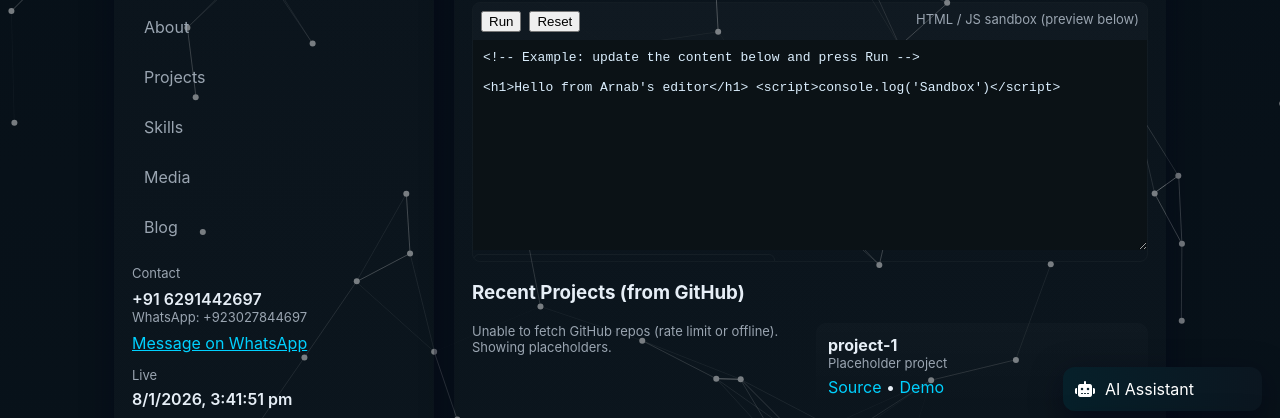
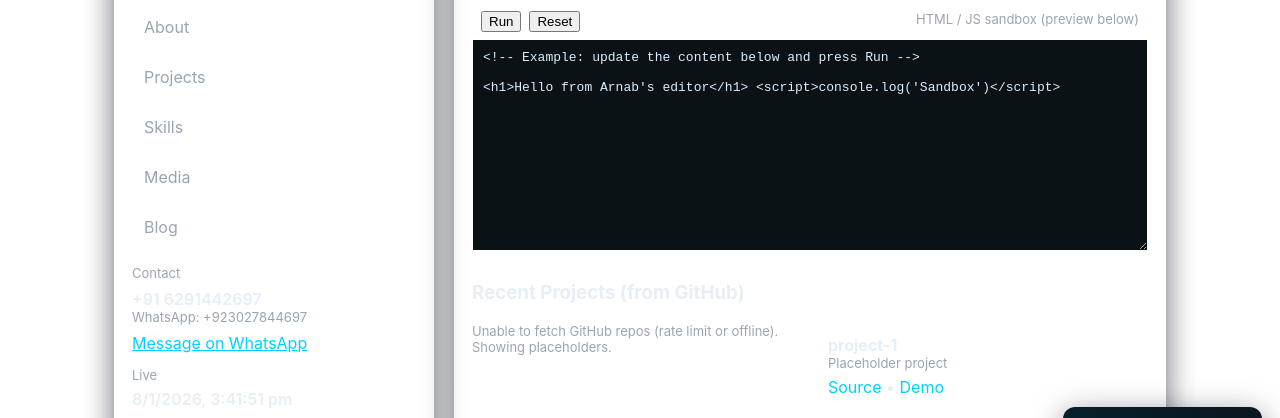
Before and after one commit to NjabuloJf/Test, a plain HTML site: page index.html in a window 1280 px wide. Shown: the part 263-681 px from the top of the page. Drawn offline with nearby package versions, Linux system fonts and the light colour scheme; no server answers.

Commit message:
Update index.html

```diff
--- a/index.html
+++ b/index.html
@@ -9,13 +9,28 @@
   <script src="https://cdnjs.cloudflare.com/ajax/libs/highlight.js/11.8.0/highlight.min.js"></script>
   <script src="https://cdn.jsdelivr.net/npm/particles.js@2.0.0/particles.min.js"></script>
   <link rel="stylesheet" href="https://cdnjs.cloudflare.com/ajax/libs/font-awesome/6.5.0/css/all.min.css" />  <style>
-    :root{
-      --bg:#0b0f14; --card:#0f1720; --muted:#9aa5b1; --accent:#00d1ff; --glass: rgba(255,255,255,0.03);
-      --glass-2: rgba(255,255,255,0.02);
-      font-family: Inter,ui-sans-serif,system-ui,-apple-system,"Segoe UI",Roboto,"Helvetica Neue",Arial;
-    }
-    *{box-sizing:border-box}
-    html,body{height:100%;margin:0;background:linear-gradient(180deg,#071018 0%, #08121a 100%);color:#e6eef6}
+   :root {
+  --bg: rgba(255, 255, 255, 0.1);
+  --card: #0f1720;
+  --muted: #9aa5b1;
+  --accent: #00d1ff;
+  --glass: rgba(255,255,255,0.03);
+  --glass-2: rgba(255,255,255,0.02);
+  font-family: Inter, ui-sans-serif, system-ui, -apple-system, "Segoe UI", Roboto, "Helvetica Neue", Arial;
+}
+
+* {
+  box-sizing: border-box;
+}
+
+html, body {
+  height: 100%;
+  margin: 0;
+  background: var(--bg);
+  backdrop-filter: blur(10px);
+  color: #e6eef6;
+}
+
 
     /* Fullscreen preloader with progress bar */
     #preloader{position:fixed;inset:0;display:flex;align-items:center;justify-content:center;flex-direction:column;background:var(--bg);z-index:9999}
```
